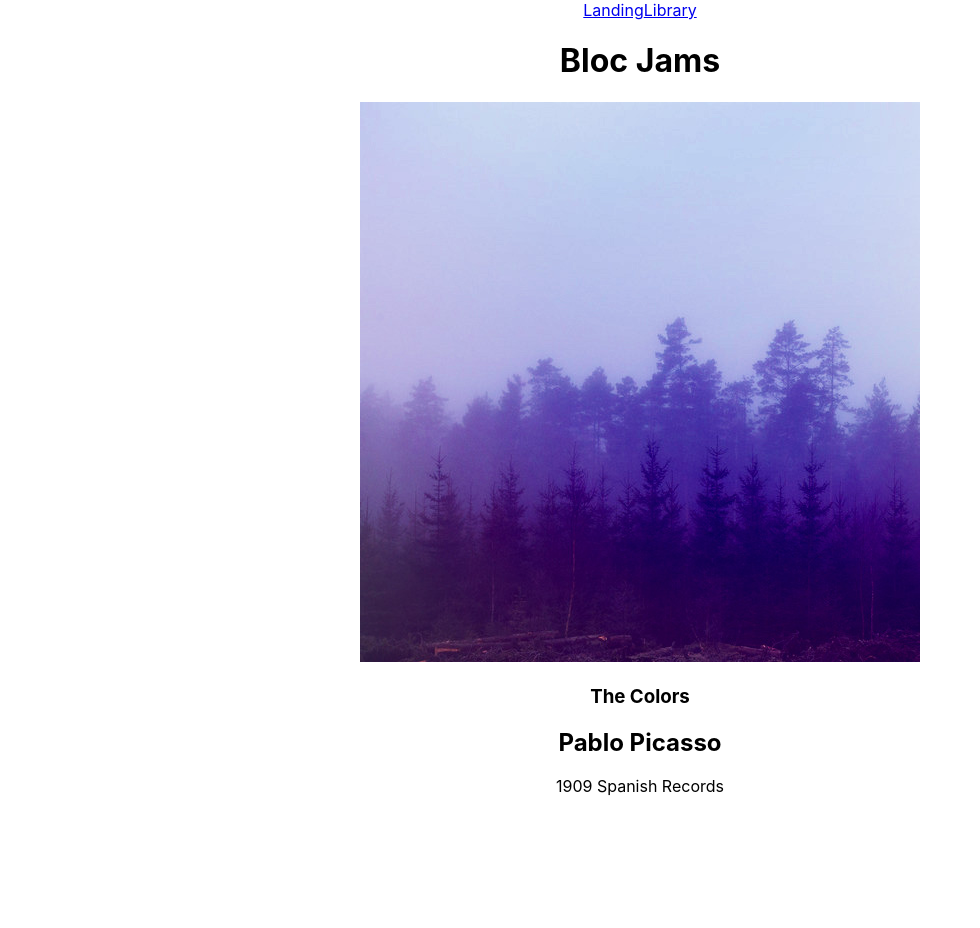
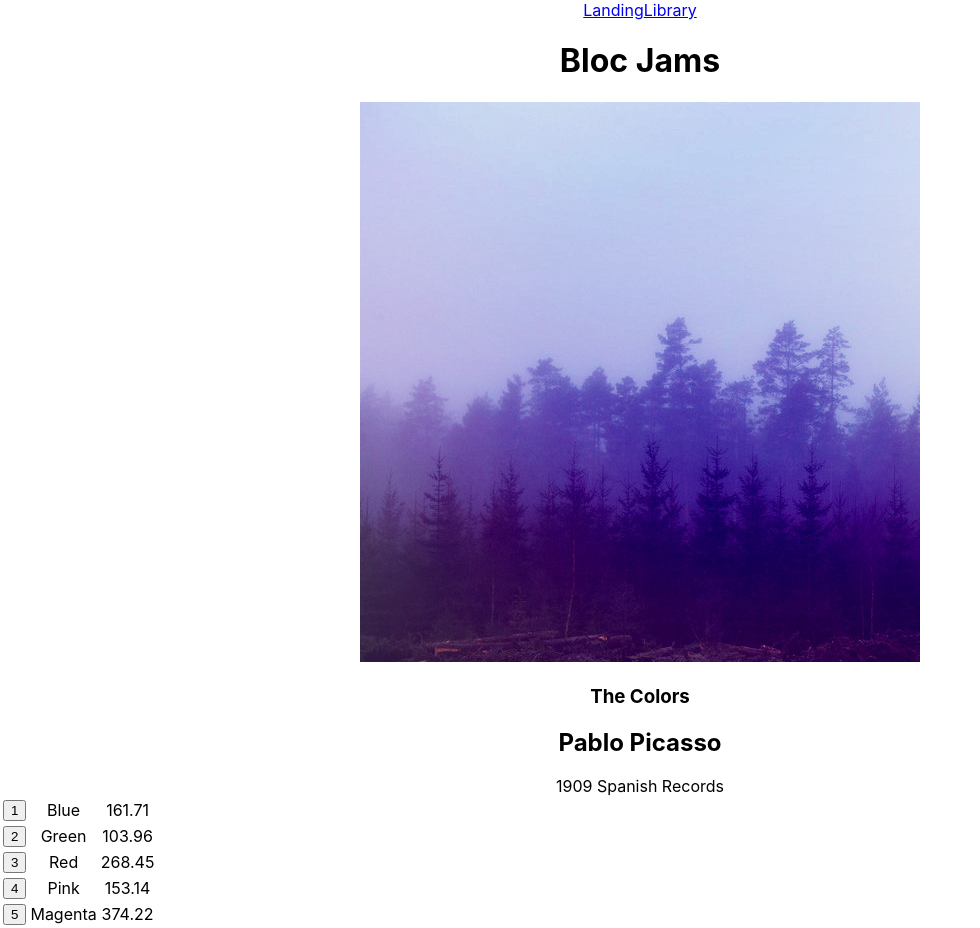
Before and after one commit to Ulfarr/bloc-jams-react, a React (Create React App) app: page /album/the-colors in a window 1280 px wide. Shown: the whole page, without its empty margins (0-980 px from the left). Before the commit the page ends 800 px from the top, so only its background shows below. Built offline with nearby package versions, Linux system fonts and the light colour scheme.

Commit message:
submission 7 components

```diff
--- a/src/components/Album.js
+++ b/src/components/Album.js
@@ -32,7 +32,21 @@
              <col id="song-duration-column" />
            </colgroup>
            <tbody>
-
+           {
+            this.state.album.songs.map(( song, index ) =>
+              <tr className="song" key={index} onClick={() => this.handleSongClick(song)} >
+                <td className="song-actions">
+                  <button>
+                    <span className="song-number">{index+1}</span>
+                    <span className="ion-play"></span>
+                    <span className="ion-pause"></span>
+                  </button>
+                </td>
+                <td className="song-title">{song.title}</td>
+                <td className="song-duration">{song.duration}</td>
+              </tr>
+            )
+          }
            </tbody>
          </table>
       </section>
```
